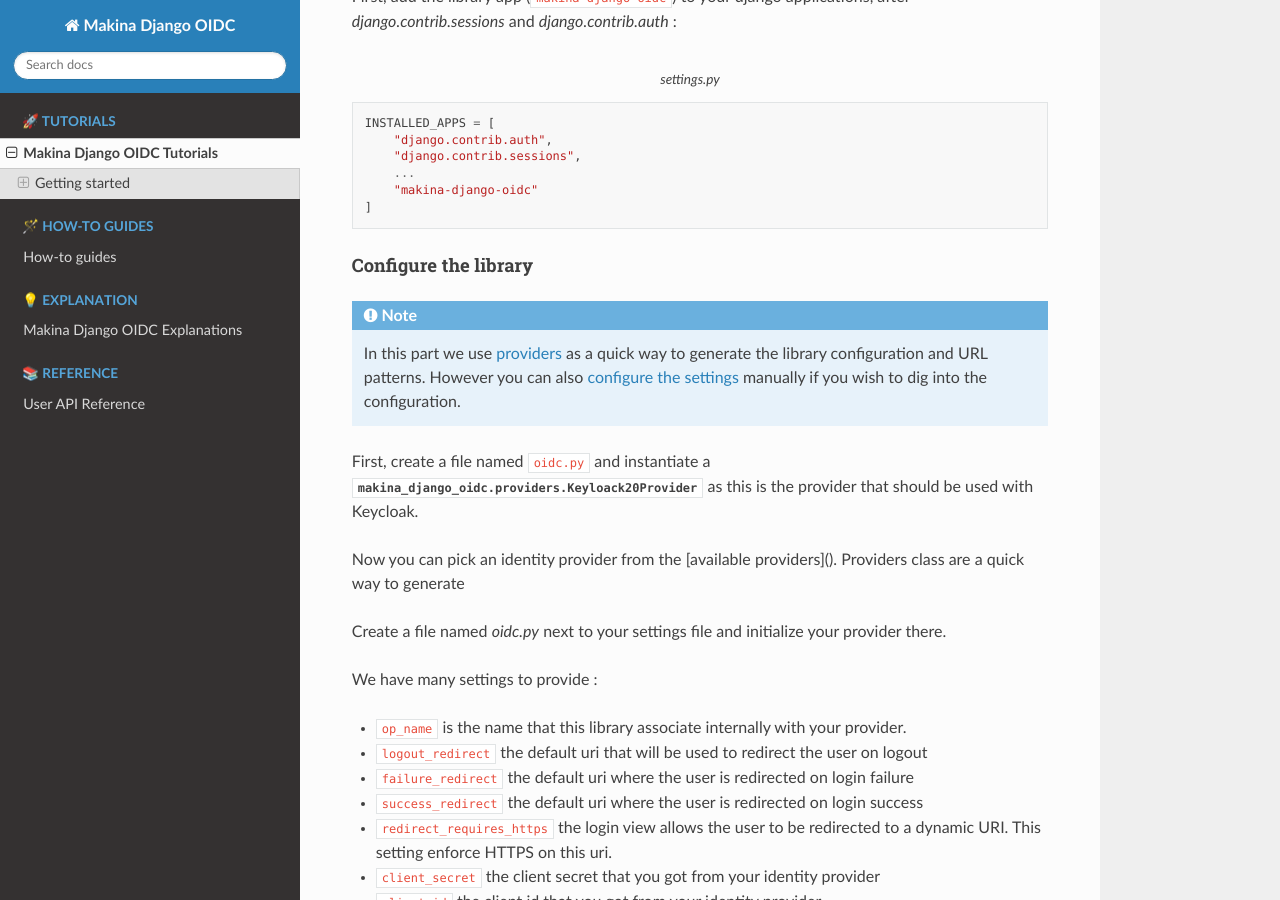
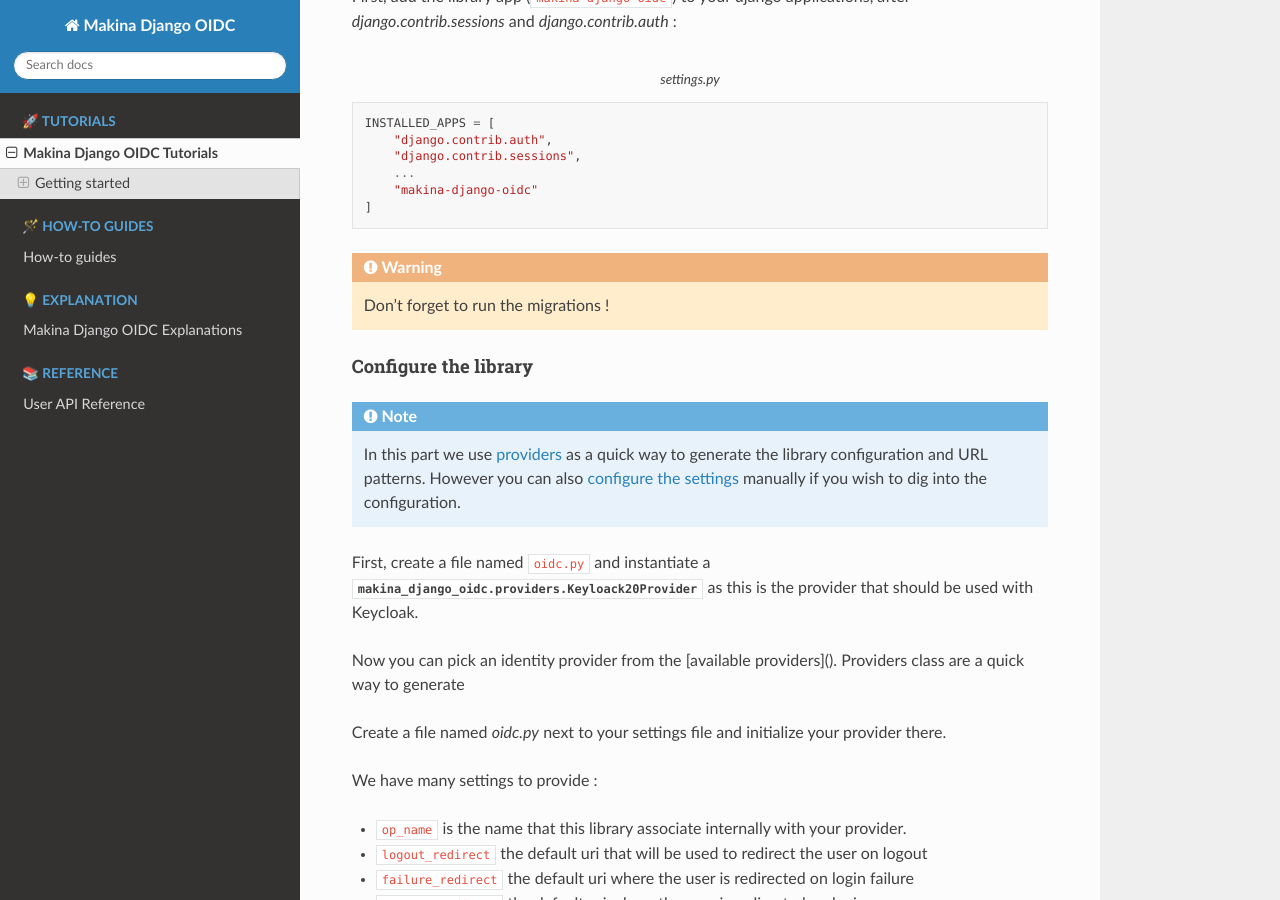
Before and after one commit to makinacorpus/django_pyoidc, a Sphinx documentation site: the page built from docs/tutorial.rst, in a window 1280 px wide and 900 px high, scrolled down 3919 px. Built offline with Sphinx 7.4.7 and the Read the Docs theme 2.0.0, drawn with Linux system fonts in a browser that asks for light colours.

Commit message:
Update documentation

```diff
--- a/docs/tutorial.rst
+++ b/docs/tutorial.rst
@@ -92,6 +92,9 @@ First, add the library app (``makina-django-oidc``) to your django applications,
         "makina-django-oidc"
     ]
 
+.. warning::
+    Don't forget to run the migrations !
+
 Configure the library
 *********************
 
```
Also changed, not shown: README.md (+2 -0 lines).
